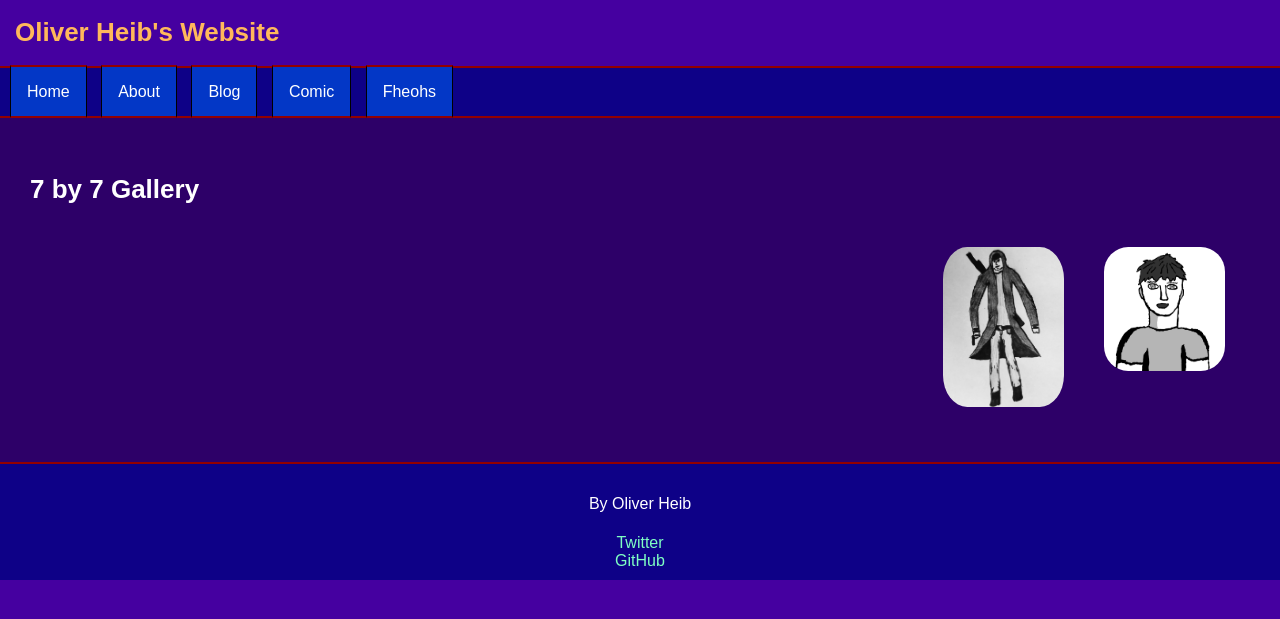
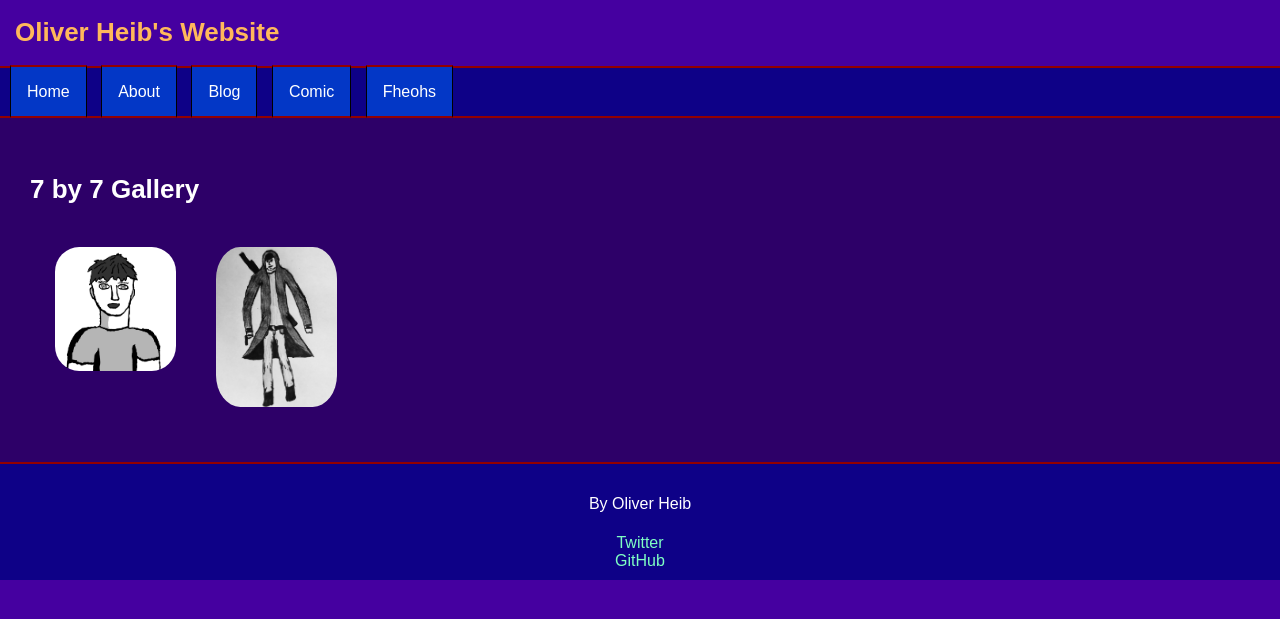
Before and after one commit to OliverHeib/E-PortfolioInJekyll, a Jekyll site: the page built from comic/gallery.html, in a window 1280 px wide. Shown: the top 619 px of the page. Built offline with Jekyll 4.4.1, drawn with Linux system fonts in a browser that asks for light colours; comment, search, counter and statistics services are not loaded.

Commit message:
Update gallery.html

```diff
--- a/comic/gallery.html
+++ b/comic/gallery.html
@@ -7,6 +7,6 @@
 
 {% for image in site.static_files %}
     {% if image.path contains 'images/comic' %}
-        <img src="{{ site.baseurl }}{{ image.path }}" alt="image" style="width: 10%; height: 10%;"/>
+        <img src="{{ site.baseurl }}{{ image.path }}" alt="image" style="width: 10%; height: 10%; float: left;"/>
     {% endif %}
 {% endfor %}
```
